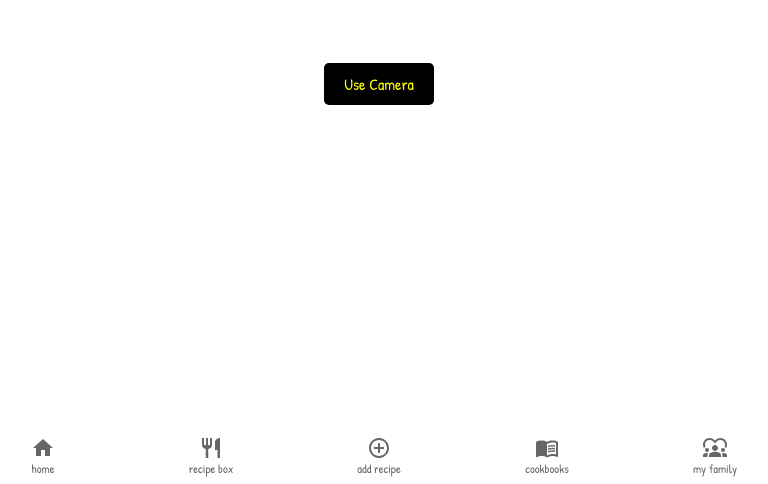
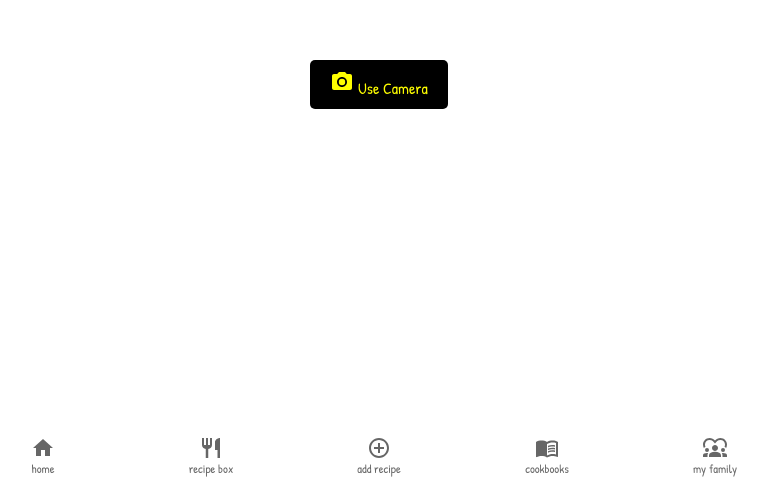
Before and after one commit to 394-w25/Cookbook, a React (Vite) app: page /AddRecipe in a window 1280 px wide. Shown: the part 316-800 px from the top of the page, without its empty margins (261-1029 px from the left). Built offline with nearby package versions, Linux system fonts and the light colour scheme.

Commit message:
use camera icon

```diff
--- a/src/components/AddRecipe/AddRecipe.jsx
+++ b/src/components/AddRecipe/AddRecipe.jsx
@@ -1,17 +1,19 @@
 import React from 'react';
 import { Link } from 'react-router-dom';
 import NavigationBar from '../NavigationBar/NavigationBar';
+import CameraAltIcon from '@mui/icons-material/CameraAlt';
 import './AddRecipe.css';
 
 function AddRecipe() {
   return (
     <div className="container">
       <Link to="/cameraComponent">
-        <button className="button">Use Camera</button>
+        <button className="button">
+          <CameraAltIcon /> Use Camera
+        </button>
       </Link>
       <NavigationBar />
     </div>
-
   );
 }
 
```
